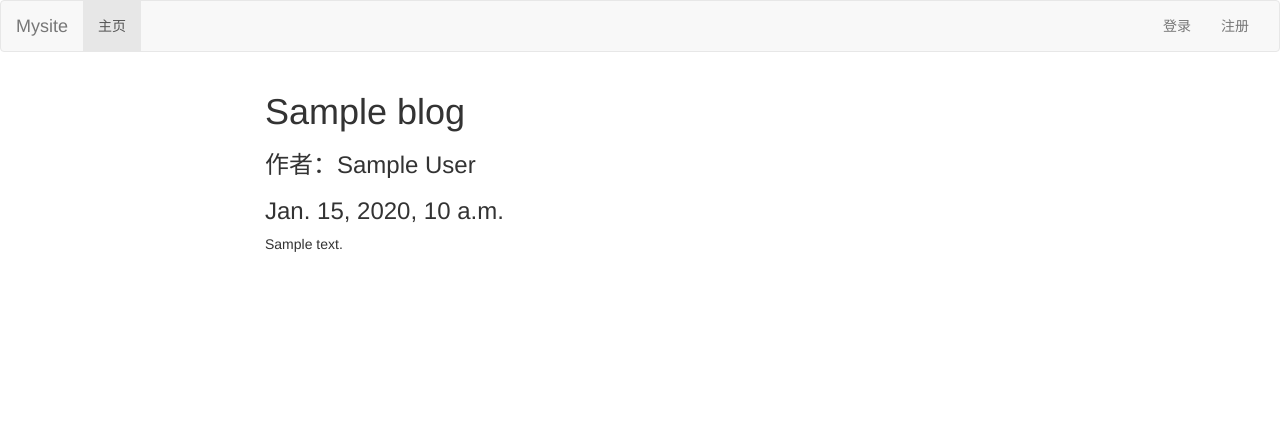
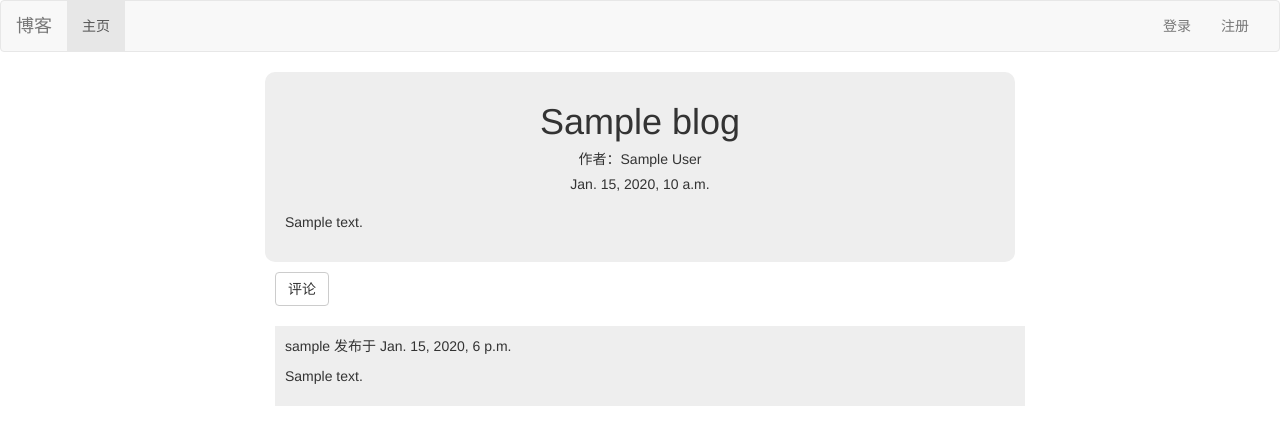
Before and after one commit to Froler27/DjangoSample, a Django app: template mysite/blog/templates/blog.html in a window 1280 px wide. Shown: the top 445 px of the page. Run offline with Django 3.2, Linux system fonts and the light colour scheme; tables that the repository leaves empty hold one stand-in row (values such as "Sample post"); the template is opened without the code that fills it: values that come from a table or form of the project are taken from there, most other values are stand-ins (such as "Sample title", 1, 10 or a date in 2020); data that the repository does not hold is empty; some libraries are stand-ins or nearby versions.

Commit message:
完成编写

```diff
--- a/mysite/blog/admin.py
+++ b/mysite/blog/admin.py
@@ -1,9 +1,8 @@
 from django.contrib import admin
 
 # Register your models here.
-from .models import Blog, User, Comment, Reply
+from .models import Blog, User, Comment
 
 admin.site.register(Blog)
 admin.site.register(User)
 admin.site.register(Comment)
-admin.site.register(Reply)
--- a/mysite/blog/models.py
+++ b/mysite/blog/models.py
@@ -21,14 +21,7 @@ class Comment(models.Model):
     blog = models.ForeignKey(Blog, on_delete=models.CASCADE)
     pub_date = models.DateTimeField('date published', auto_now_add=True)
     body = models.TextField()
+    username = models.CharField(max_length=128, default="匿名")
 
     def __str__(self):
         return self.body
-
-class Reply(models.Model):
-    comment = models.ForeignKey(Comment, on_delete=models.CASCADE)
-    pub_date = models.DateTimeField('date published', auto_now_add=True)
-    body = models.TextField()
-
-    def __str__(self):
-        return self.body
--- a/mysite/blog/templates/base.html
+++ b/mysite/blog/templates/base.html
@@ -18,6 +18,7 @@
       <script src="https://cdn.jsdelivr.net/npm/html5shiv@3.7.3/dist/html5shiv.min.js"></script>
       <script src="https://cdn.jsdelivr.net/npm/respond.js@1.4.2/dest/respond.min.js"></script>
     <![endif]-->
+    <link href="{% static 'css/style.css' %}" rel="stylesheet">
     {% block css %}{% endblock %}
   </head>
   <body>
@@ -31,13 +32,13 @@
             <span class="icon-bar"></span>
             <span class="icon-bar"></span>
           </button>
-          <a class="navbar-brand" href="#">Mysite</a>
+          <a class="navbar-brand" href="/blog/">博客</a>
         </div>
 
         <!-- Collect the nav links, forms, and other content for toggling -->
         <div class="collapse navbar-collapse" id="my-nav">
           <ul class="nav navbar-nav">
-            <li class="active"><a href="/blog/">主页</a></li>
+            <li class="active"><a href="/blog/userIndex/">主页</a></li>
           </ul>
           <ul class="nav navbar-nav navbar-right">
             {% if request.session.is_login %}
--- a/mysite/blog/templates/blog.html
+++ b/mysite/blog/templates/blog.html
@@ -5,13 +5,64 @@
 {% block content %}
   <div class="container">
     <div class="row">
+
       <div class="col-md-8 col-md-offset-2">
-        <h1>{{ blog.title }}</h1>
-        <h3>作者：{{ blog.author }}</h3>
-        <h3>{{ blog.pub_date }}</h3>
-        <p>
-          {{ blog.body }}
-        </p>
+        <div id="blog">
+          <div id="blog_header" class="text-center">
+            <h1 id="blog_title">{{ blog.title }}</h1>
+            <h5 id="blog_author" >作者：{{ blog.author }}</h5>
+            <h5 id="blog_pub_date">{{ blog.pub_date }}</h5>
+          </div>
+          <p>
+            {{ blog.body }}
+          </p>
+        </div>
+        {% if request.session.is_login %}
+          <!-- Button trigger modal -->
+          <button id="btnComment" type="button" class="btn btn-default" data-toggle="modal" data-target="#myModal">
+            评论
+          </button>
+
+          <!-- Modal -->
+          <div class="modal fade" id="myModal" tabindex="-1" role="dialog" aria-labelledby="myModalLabel">
+            <div class="modal-dialog" role="document">
+              <div class="modal-content">
+                <div class="modal-header">
+                  <button type="button" class="close" data-dismiss="modal" aria-label="Close"><span aria-hidden="true">&times;</span></button>
+                  <h4 class="modal-title" id="myModalLabel">评论</h4>
+                </div>
+                <div class="modal-body">
+                  <form class='form-comment' action="/blog/{{ blog.id }}/" method="post">
+                    {% if message %}
+                    <div class="alert alert-warning">{{ message }}</div>
+                    {% endif %}
+                    {% csrf_token %}
+                    <div class="form-group">
+                      <!--{{ comment_form.body.label_tag }}-->
+                      <textarea class="form-control" rows="3" name="comment" id="id_comment"></textarea>
+                    </div>
+                    <button type="reset" class="btn btn-default pull-left" data-dismiss="modal">取消</button>
+                    <button type="submit" class="btn btn-primary pull-right">提交</button>
+                  </form>
+                </div>
+                <div class="modal-footer"></div>
+              </div>
+            </div>
+          </div>
+        {% else %}
+          <a id="btnComment" class="btn btn-default" href="/blog/login/" role="button">评论</a>
+        {% endif %}
+      </div>
+
+    </div>
+    <div class="row">
+      <div class="col-md-8 col-md-offset-2">
+        {% for comment in comments %}
+        <div class="comment">
+          <p>{{ comment.username }} 发布于 {{ comment.pub_date }}</p>
+          <p>{{ comment.body }}</p>
+        </div>
+        {% endfor %}
       </div>
     </div>
   </div>
--- a/mysite/blog/urls.py
+++ b/mysite/blog/urls.py
@@ -8,8 +8,6 @@ urlpatterns = [
     path('register/', views.register, name='register'),
     path('editBlog/', views.editBlog, name='editBlog'),
     path('logout/', views.logout, name='loginout'),
-    path('comment/', views.comment, name='comment'),
-    path('reply/', views.reply, name='reply'),
     path('userIndex/', views.userIndex, name='userIndex'),
     path('<int:blog_id>/', views.blogDetail, name='blogDetail'),
 ]
--- /dev/null
+++ b/mysite/static/css/style.css
@@ -0,0 +1,24 @@
+#blog  {
+    background-color: #eeeeee;
+    padding: 10px;
+    border-radius: 10px;
+}
+
+#blog_header {
+    width: 100%;
+}
+
+#blog > p {
+    padding: 10px;
+}
+
+#btnComment {
+    margin: 10px;
+}
+
+.comment {
+    width: 100%;
+    background-color: #eeeeee;
+    padding: 10px;
+    margin: 10px;
+}
```
Also changed, not shown: mysite/blog/views.py (+17 -10 lines), mysite/blog/forms.py (line endings or trailing spaces), mysite/blog/migrations/0003_comment_username.py (added), mysite/static/css/login.css (deleted).
